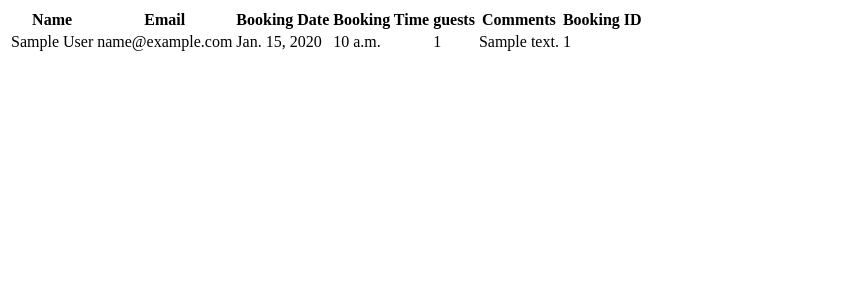
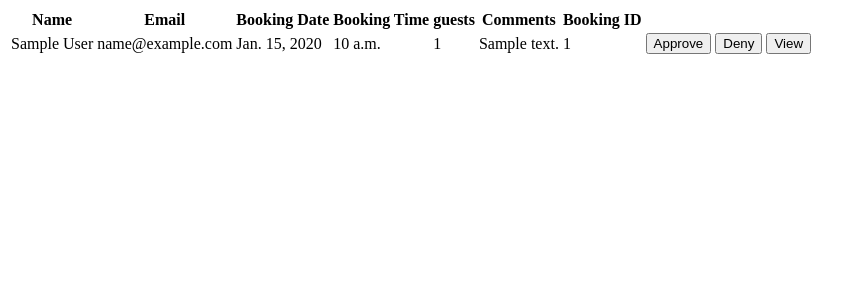
Before and after one commit to HarrisonT1/Portfolio-Project-4, a Django app: page /staff/dashboard/ in a window 1280 px wide. Shown: the top 300 px of the page, without its empty margins (0-862 px from the left). Run offline with Django 4.2, Linux system fonts and the light colour scheme; tables that the repository leaves empty hold one stand-in row (values such as "Sample post").

Commit message:
Add buttons back into table in staff_booking_list.html

```diff
--- a/staff/templates/staff/staff_booking_list.html
+++ b/staff/templates/staff/staff_booking_list.html
@@ -22,7 +22,21 @@
                     <td>{{ booking.number_of_people }}</td>
                     <td>{{ booking.comments }}</td>
                     <td>{{ booking.booking_id }}</td>
-
+                    <td>
+                        <a>
+                            <button type="button">Approve</button>
+                        </a>
+                    </td>
+                    <td>
+                        <a>
+                            <button type="button">Deny</button>
+                        </a>
+                    </td>
+                    <td>
+                        <a href="{% url 'booking_view' booking.booking_id %}">
+                            <button type="button">View</button>
+                        </a>
+                    </td>
                 </tr>
             {% endfor %}
         </tbody>
```
